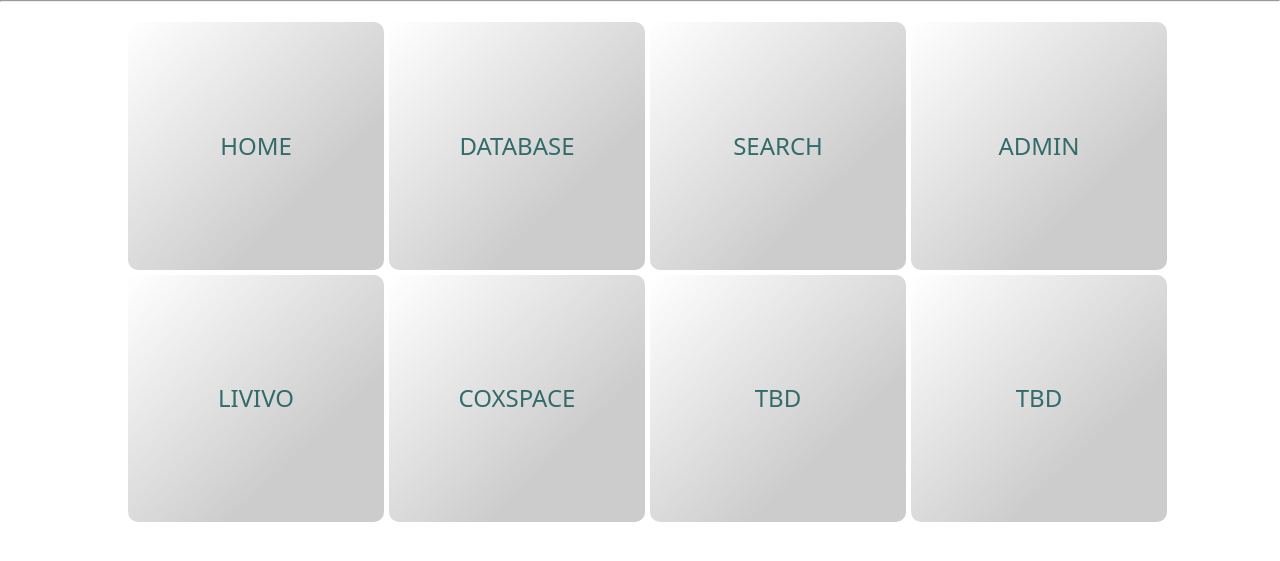
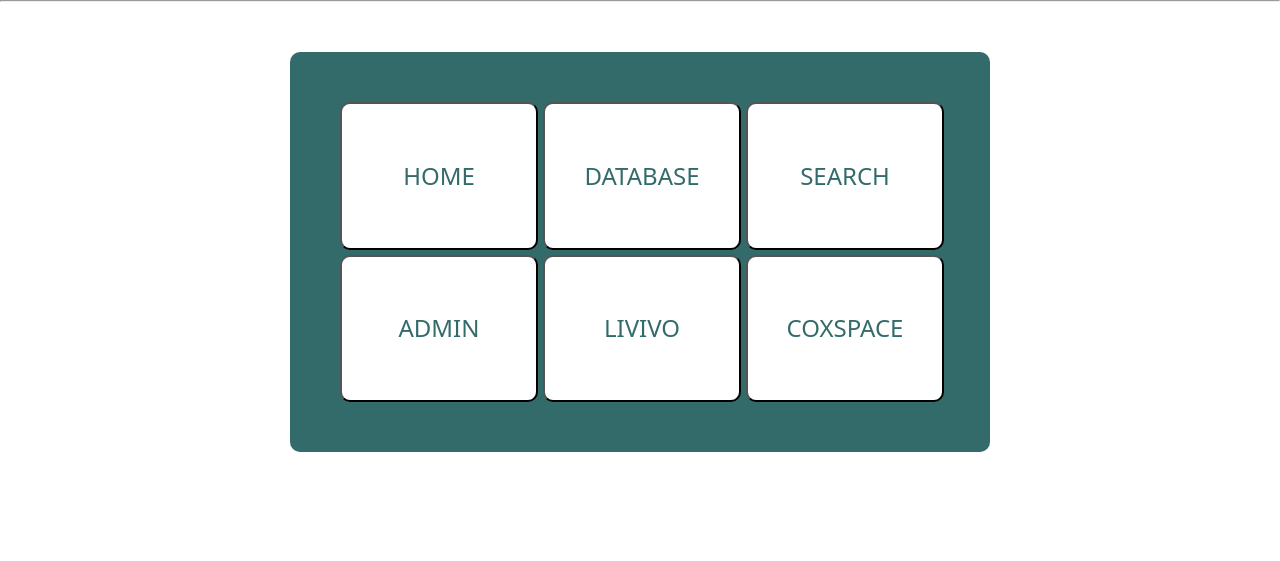
Before and after one commit to nkurtys/Mastodon-QGAPS, a Python web app: template Q-GAPS-WebApp/app/templates/index.html in a window 1280 px wide. Shown: the part 51-612 px from the top of the page. Run offline with Jinja, Linux system fonts and the light colour scheme; the template is opened without the code that fills it, so the values that code supplies are empty; some libraries are stand-ins or nearby versions.

Commit message:
Added styling to Dashboard Buttons

```diff
--- a/Q-GAPS-WebApp/app/static/css/style.css
+++ b/Q-GAPS-WebApp/app/static/css/style.css
@@ -312,15 +312,27 @@ button:hover{
 }
 
 #grid.button-container {
-  padding-top: 20px;
+  padding: 50px;
   display: grid;
-  grid-template-columns: 25% 25% 25% 25%;
-  margin-left: 10%;
-  width: 80%;
-  height: 500px;
+  grid-template-columns: 33% 33% 33%;
+  width: 600px;
+  height: 300px;
   grid-gap: 5px;
+  float: revert;
+  background-color: #336b6b;
+  border-radius: 10px;
+  margin-top: 50px;
 }
 
 #grid.button-container button {
   font-size: x-large;
+  background-image: none;
+  border: revert;
+
 }
+
+#grid.button-container button:hover{
+  background-color: #336b6bc2;
+  color: white;
+  border-color: white;
+}
--- a/Q-GAPS-WebApp/app/templates/index.html
+++ b/Q-GAPS-WebApp/app/templates/index.html
@@ -14,8 +14,6 @@
         <button id="admin" href="/admin" class="button">Admin</button>
         <button href="#/Action4" class="button">LIVIVO</button>
         <button href="#/Action5" class="button">CoxSpace</button>
-        <button href="#/Action5" class="button">tbd</button>
-        <button href="#/Action5" class="button">tbd</button>
     </form>
 </div>
 <!-- js script for navigation bar active button-->
```
